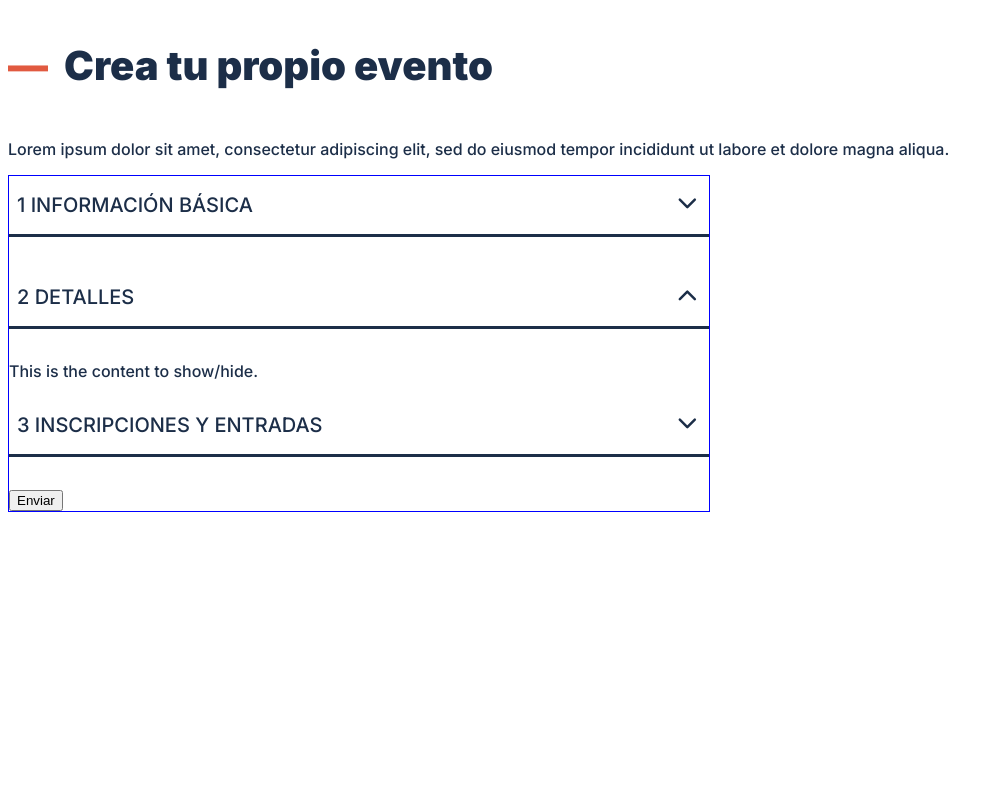
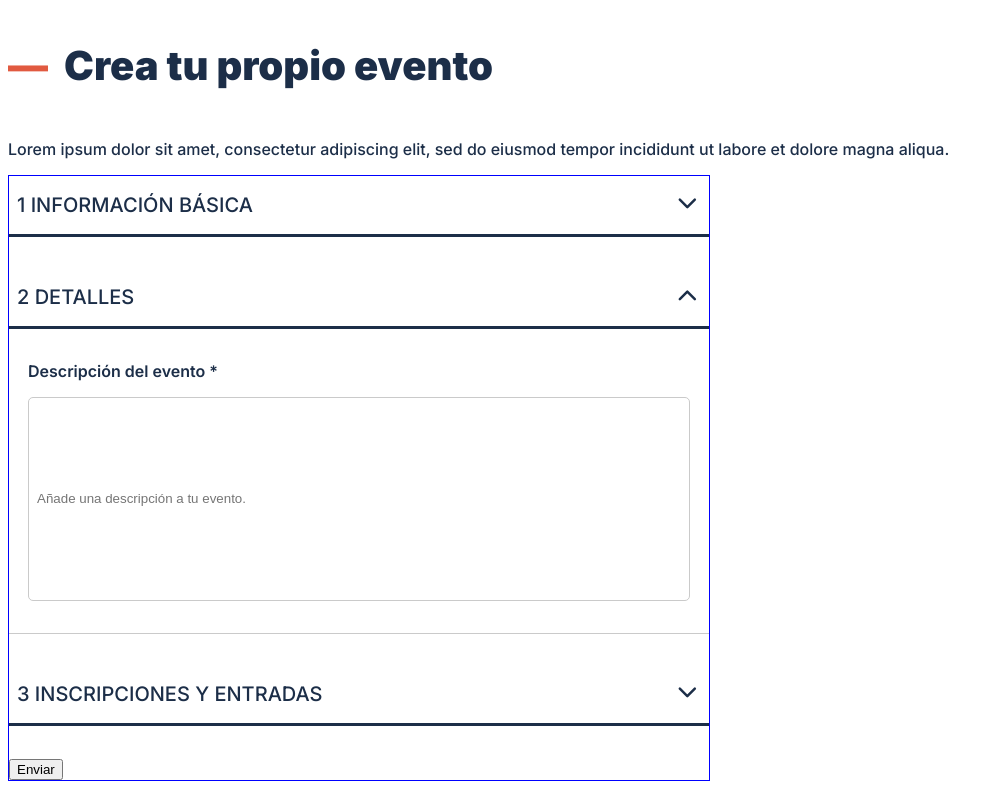
Before and after one commit to raulalhena/actos, a Next.js app: page /event in a window 1280 px wide. Both pictures are taken after a click on the element 687 px from the left and 297 px from the top of the page. Shown: the whole page, without its empty margins (0-1003 px from the left). Built offline with nearby package versions, Linux system fonts and the light colour scheme.

Commit message:
TextInputXL component created and styled

```diff
--- a/src/components/Form/EventForm.tsx
+++ b/src/components/Form/EventForm.tsx
@@ -1,22 +1,23 @@
-"use client";
-import { useState } from "react";
-import Select from "@/components/Select/Select";
-import TextInput from "@/components/TextInput/TextInput";
-import categories from "@/data/category.json";
-import ButtonSubmit from "../Button/ButtonSubmit";
-import { TagsInput } from "react-tag-input-component";
-import { EventFormProps } from "@/app/interfaces/eventFormProps";
-import styles from "./EventForm.module.css";
-import { ChevronDownIcon } from "../ChevronDownIcon/ChevronDownIcon";
+'use client';
+import { useState } from 'react';
+import Select from '@/components/Select/Select';
+import TextInput from '@/components/TextInput/TextInput';
+import categories from '@/data/category.json';
+import ButtonSubmit from '../Button/ButtonSubmit';
+import { TagsInput } from 'react-tag-input-component';
+import { EventFormProps } from '@/app/interfaces/eventFormProps';
+import styles from './EventForm.module.css';
+import { ChevronDownIcon } from '../ChevronDownIcon/ChevronDownIcon';
+import TextInputXL from '../TextInputXL/TextInputXL';
 
 // Form
 const EventForm = () => {
     const [ formData, setFormData ] = useState<EventFormProps>({
-        event: "",
-        categoryEvent: "",
+        event: '',
+        categoryEvent: '',
         tag: [],
-        direction: "",
-        webLink: "",
+        direction: '',
+        webLink: '',
     });
     //Visibility
     const [ isSection1Visible, setIsSection1Visible ] = useState(false);
@@ -128,7 +129,17 @@ const EventForm = () => {
                         </div>
                     </section>
                     {isSection2Visible && <section>
-                        <p>This is the content to show/hide.</p></section>}
+                        <div className={styles.formField}>
+                                <TextInputXL
+                                    id="direction"
+                                    label="Descripción del evento *"
+                                    placeholder="Añade una descripción a tu evento."
+                                    minLength={3}
+                                    maxLength={75}
+                                    value={formData.direction}
+                                    onChange={handleInputChange}
+                                />
+                            </div></section>}
                 </div>
                 <div>
                     <section>
--- /dev/null
+++ b/src/components/TextInputXL/TextInputXL.module.css
@@ -0,0 +1,42 @@
+.label {
+  font-weight: 600;
+  color: #1c2e48;
+}
+
+.input {
+  width: 500px;
+  height: 200px;
+  padding-left: 0.5rem;
+  border-radius: 5px;
+  border: 1px solid #cacaca;
+  margin: 1rem 0 2rem 0;
+}
+
+/* Para pantallas más grandes o iguales a 768px (md) */
+@media screen and (min-width: 768px) {
+  .input {
+  width: 350px;
+}
+
+}
+
+/* Para pantallas más grandes o iguales a 992px (lg) */
+@media screen and (min-width: 992px) {
+  .input {
+    width: 350px;
+  }
+}
+
+/* Para pantallas más grandes o iguales a 1200px (xl) */
+@media screen and (min-width: 1200px) {
+  .input {
+    width: 650px;
+  }
+}
+
+/* Para pantallas más grandes o iguales a 1400px (xxl) */
+@media screen and (min-width: 1400px) {
+  .input {
+    width: 750px;
+  }
+}
--- /dev/null
+++ b/src/components/TextInputXL/TextInputXL.tsx
@@ -0,0 +1,28 @@
+import { textInputProps } from '@/app/interfaces/textInputProps';
+import styles from './TextInputXL.module.css';
+
+function TextInputXL(props: textInputProps) {
+    const { label, placeholder, id, maxLength, minLength, value, onChange } = props;
+
+    return (
+
+        <div>
+            <label className={styles.label}
+                htmlFor={id}>{label}
+            </label>
+            <br />
+            <input
+                type="text"
+                id={id}
+                placeholder={placeholder}
+                minLength={minLength}
+                maxLength={maxLength}
+                value={value}
+                onChange={onChange}
+                className={styles.input}            />
+        </div>
+
+    );
+}
+
+export default TextInputXL;
```
